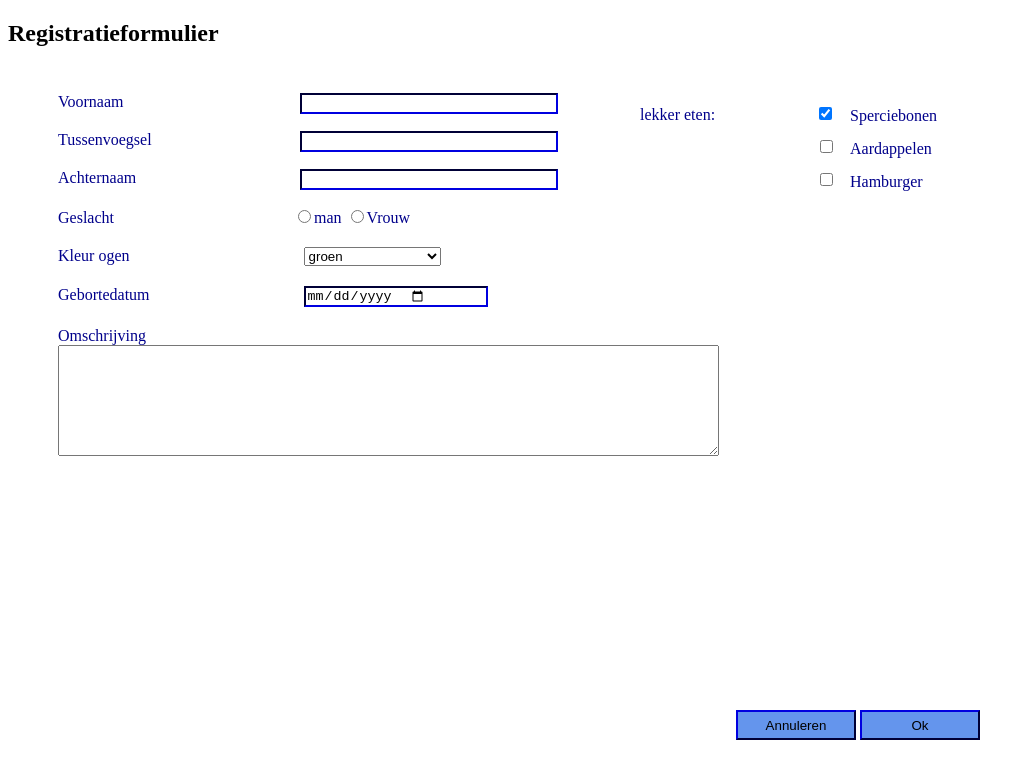
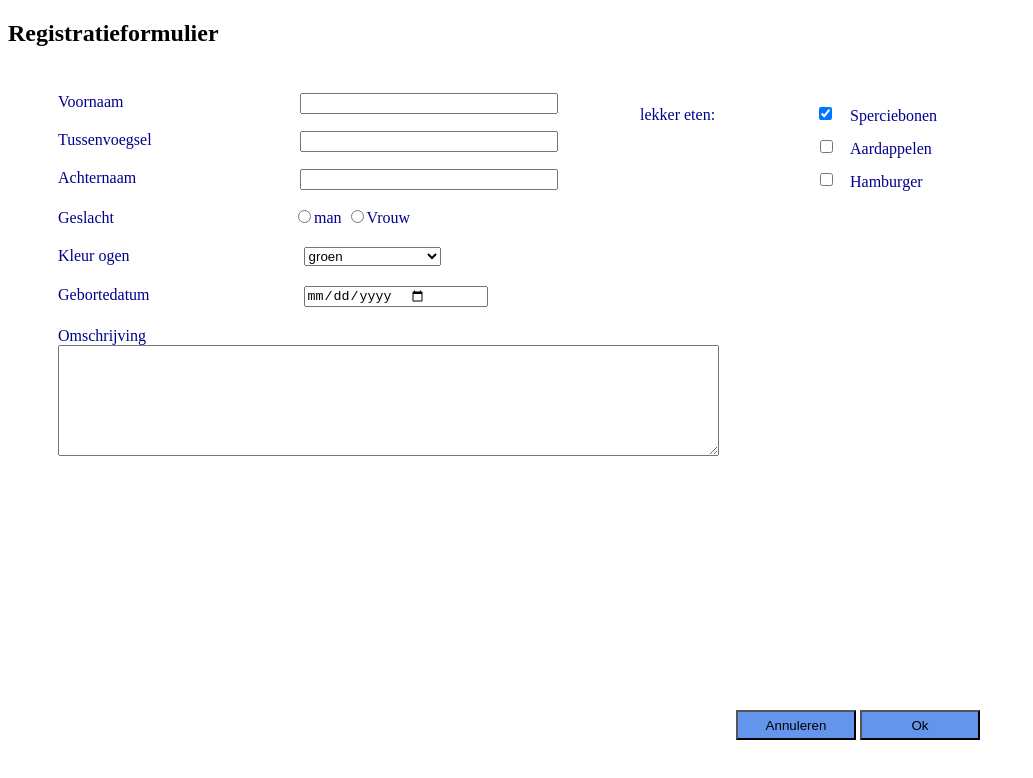
Before and after one commit to nargesn4/Burton-Education-website, a plain HTML site: page formuleer.html in a window 1280 px wide. Shown: the whole page, without its empty margins (0-1033 px from the left). Drawn offline with Linux system fonts and the light colour scheme.

Commit message:
formuleren pagina

```diff
--- a/formuleer.html
+++ b/formuleer.html
@@ -11,9 +11,6 @@
         form li{
             list-style-type: none;
             padding: 10px;
-        }
-        input{
-            border-color: darkblue;
         }
         h2{
             color: black;
```
